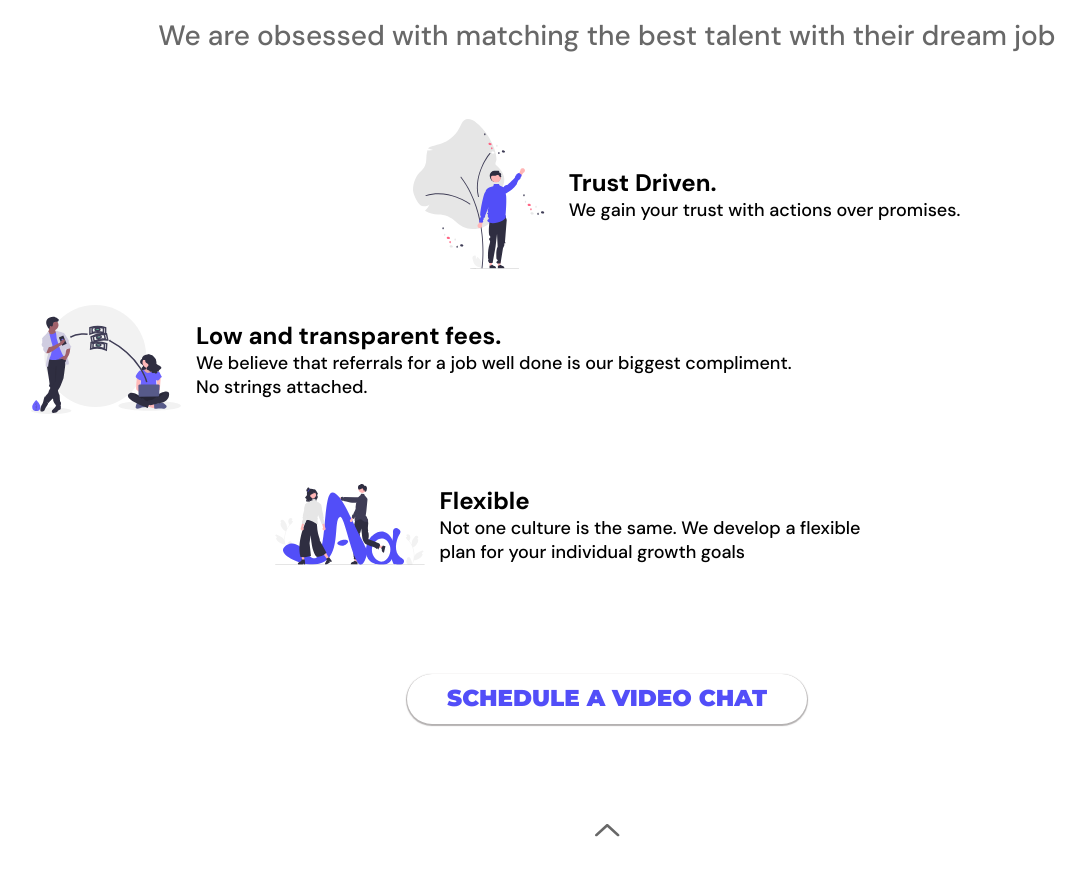
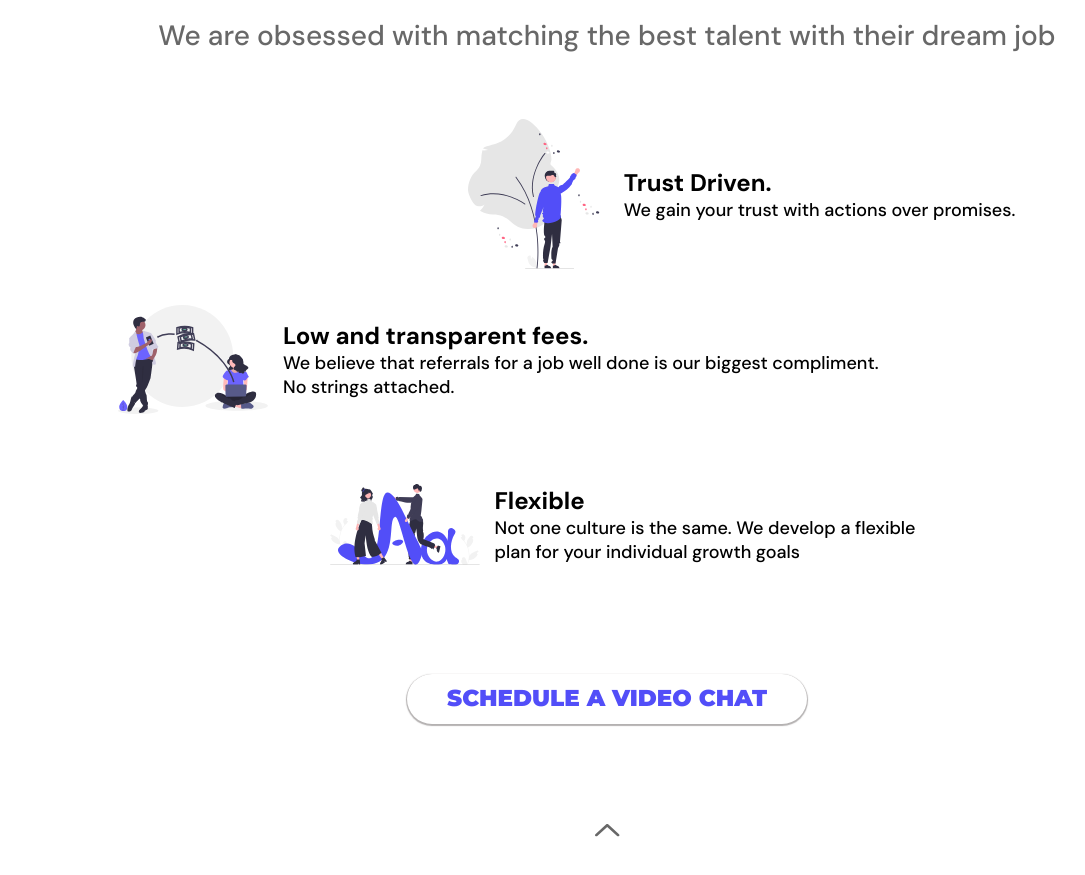
Before and after one commit to SmaelNicolas/Simplifyhr, a React (Create React App) app: page / in a window 1280 px wide. Shown: the part 1037-1912 px from the top of the page, without its empty margins (33-1118 px from the left). Built offline with nearby package versions, Linux system fonts and the light colour scheme; no server answers; the database is empty.

Commit message:
why us center

```diff
--- a/src/pages/Home/WhyUs/CardsContainer/CardsContainerStyled.js
+++ b/src/pages/Home/WhyUs/CardsContainer/CardsContainerStyled.js
@@ -2,6 +2,7 @@ import styled from "styled-components";
 
 export const ContentContainer = styled.div`
 	width: 60%;
+	margin-left: 170px;
 	display: flex;
 	flex-direction: column;
 	justify-content: center;
@@ -9,14 +10,17 @@ export const ContentContainer = styled.div`
 	gap: 15px;
 
 	@media (max-width: 1650px) {
-		width: 90%;
+		width: 85%;
+		margin-left: 110px;
 	}
 
 	@media (max-width: 1089px) {
-		width: 100%;
+		width: 90%;
+		margin-left: 20px;
 	}
 
 	@media (max-width: 330px) {
 		gap: 50px;
+		margin-left: 0px;
 	}
 `;
```
